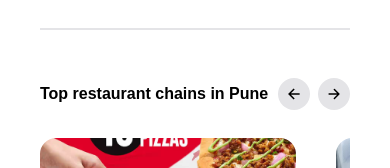
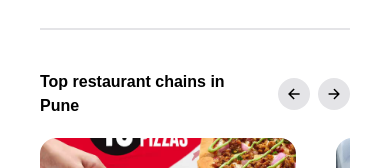
Before and after one commit to nootanlodhi/Swiggy-Application, a React (Vite) app: page / in a window 390 px wide. Shown: the part 219-387 px from the top of the page. Built offline with nearby package versions, Linux system fonts and the light colour scheme; no server answers.

Commit message:
fix padding

```diff
--- a/src/components/HomeDetails/AreaFoods.tsx
+++ b/src/components/HomeDetails/AreaFoods.tsx
@@ -47,7 +47,7 @@ const FoodCategory: React.FC = () => {
       <div className='w-full h-0.5 bg-gray my-10'></div>
       <div className='flex justify-between items-center'>
         <h2 className="sm:text-1xl md:text-1xl lg:text-2xl xl:text-3xl xxl:text-3xl dark:text-white font-bold">Top restaurant chains in Pune</h2>
-        <div className='m-0 p-0'>
+        <div className='m-0 p-0 xs:w-1/2 sm:w-auto text-right'>
           <button className='bg-gray m-2 p-2 rounded-full' onClick={() => handleScrollTwo(-500)}><IoArrowBackSharp/></button>
           <button className='bg-gray p-2 rounded-full' onClick={() => handleScrollTwo(500)}><IoArrowForward/></button>
         </div>
--- a/src/pages/FoodDetails/index.tsx
+++ b/src/pages/FoodDetails/index.tsx
@@ -31,7 +31,7 @@ const FoodDetails = () => {
   }
 
   return (
-    <main className="xs:mt-36 sm:mt-30 flex-grow sm:px-10 md:px-10 lg:px-30 xl:px-50 xxl:px-96 px-10 h-inherit mb-10">
+    <main className="xs:mt-20 sm:mt-30 flex-grow sm:px-10 md:px-10 lg:px-30 xl:px-50 xxl:px-96 px-10 h-inherit mb-10">
       {
         foodDetails.map((item,index) => {
           return(
```
